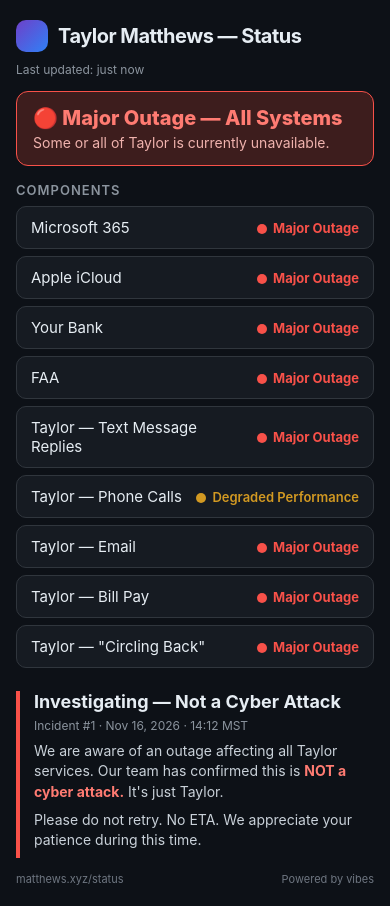
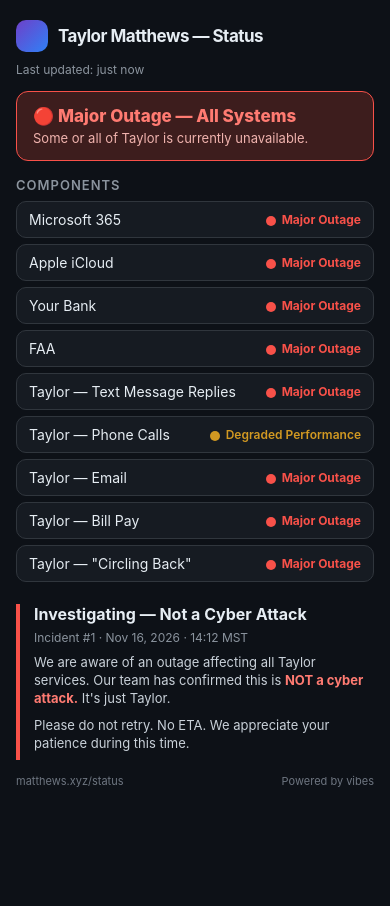
Before and after one commit to Mr-Monkey/matthews.xyz, a plain HTML site: page status/index.html in a window 390 px wide. After the commit the page ends 844 px from the top, so only its background shows below. Drawn offline with Linux system fonts and the light colour scheme.

Commit message:
status: tighter mobile type

```diff
--- a/status/index.html
+++ b/status/index.html
@@ -15,15 +15,16 @@ h2{font-size:22px;color:#8b949e;font-weight:600;text-transform:uppercase;letter-
 .foot{margin-top:18px;color:#6e7681;font-size:17px;display:flex;justify-content:space-between}
 
 @media (max-width:700px){
+  html{-webkit-text-size-adjust:100%}
   .wrap{padding:20px 16px}
   .brand{gap:10px;margin-bottom:14px;flex-wrap:wrap}.logo{width:32px;height:32px}
-  .brand h1{font-size:20px}.brand span{font-size:12px;margin-left:0;width:100%}
-  .banner{padding:14px 16px;margin-bottom:16px}.banner .t{font-size:20px;gap:8px}.banner .s{font-size:14px;margin-top:4px}
+  .brand h1{font-size:17px}.brand span{font-size:12px;margin-left:0;width:100%}
+  .banner{padding:14px 16px;margin-bottom:16px}.banner .t{font-size:17px;gap:6px}.banner .s{font-size:13px;margin-top:4px}
   h2{font-size:13px;margin-bottom:8px;letter-spacing:1px}
-  .row{padding:11px 14px;font-size:15px;margin-bottom:7px;gap:10px}
+  .row{padding:9px 12px;font-size:14px;margin-bottom:6px;gap:8px}
   .row>span:first-child{flex:1;min-width:0}
-  .ok,.bad,.deg{font-size:13px;white-space:nowrap}.dot{width:10px;height:10px;margin-right:6px}
-  .inc{margin-top:16px;padding-left:14px}.inc h3{font-size:18px}.inc .m{font-size:12px;margin-bottom:8px}.inc p{font-size:14px;line-height:1.45}
+  .ok,.bad,.deg{font-size:12px;white-space:nowrap}.dot{width:10px;height:10px;margin-right:6px}
+  .inc{margin-top:16px;padding-left:14px}.inc h3{font-size:16px}.inc .m{font-size:12px;margin-bottom:8px}.inc p{font-size:13px;line-height:1.4}
   .foot{font-size:11px;margin-top:14px;flex-wrap:wrap;gap:6px}
 }
 </style></head><body><div class="wrap">
```
